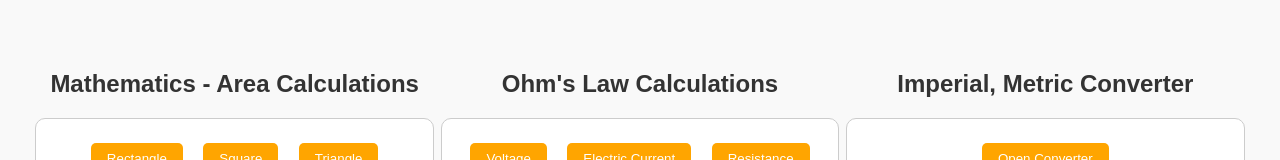
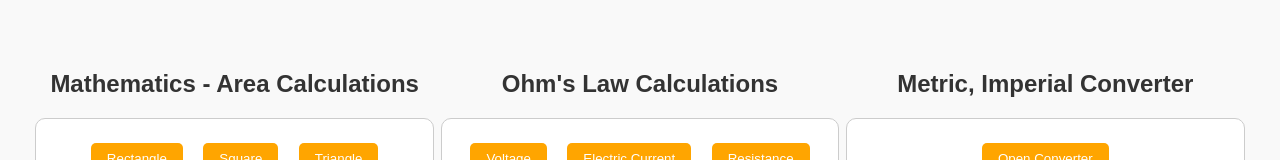
Before and after one commit to Zeteny-Mato-AG/Calculator-app, a plain HTML site: page index.html in a window 1280 px wide. Shown: the part 126-286 px from the top of the page. Drawn offline with Linux system fonts and the light colour scheme.

Commit message:
Update index.html

```diff
--- a/index.html
+++ b/index.html
@@ -33,7 +33,7 @@
       </div>
     </section>
     <section id="converter">
-      <h2>Imperial, Metric Converter</h2>
+      <h2>Metric, Imperial Converter</h2>
       <div class="card">
         <button onclick="showConverterForm()">Open Converter</button>
         <div id="converter-form"></div>
```
